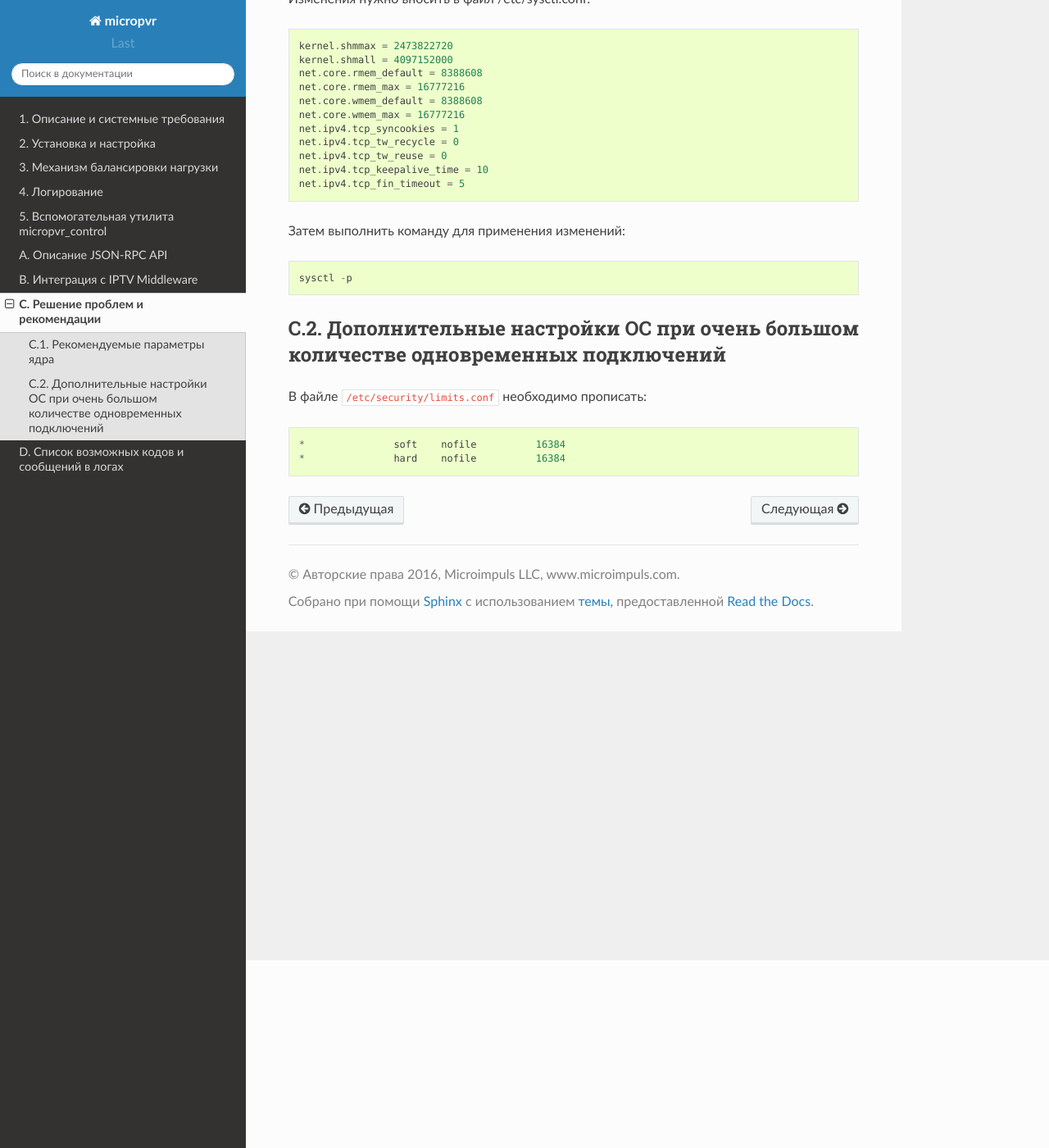
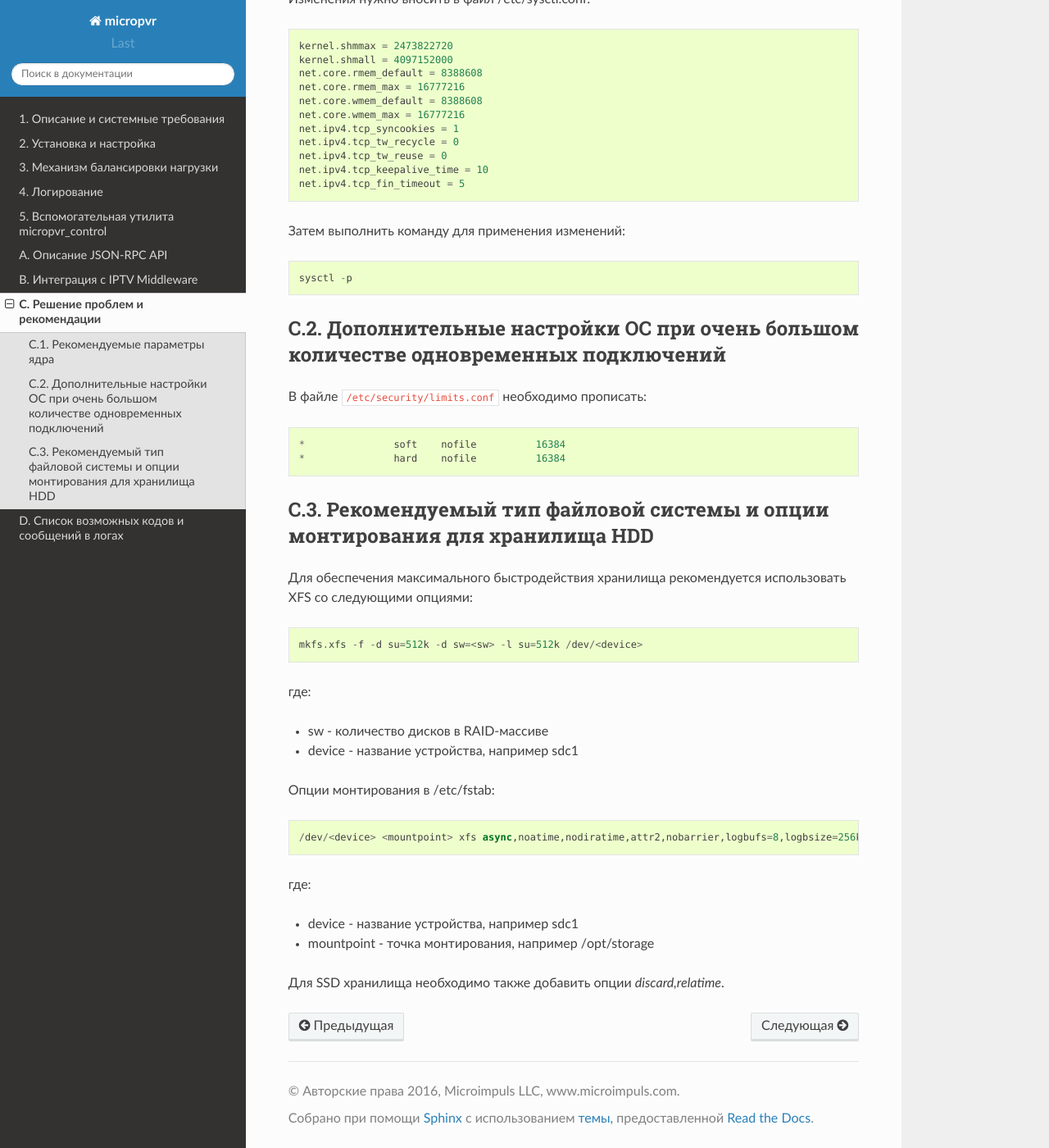
Before and after one commit to microimpuls/micropvr-docs, a Sphinx documentation site: the page built from source/troubleshooting.rst, in a window 1280 px wide and 1400 px high, scrolled down 229 px. Shown: the whole window at 82% size. Built offline with Sphinx 7.4.7 and the Read the Docs theme 2.0.0, drawn with Linux system fonts in a browser that asks for light colours.

Commit message:
Добавил рекомендации по ФС и опциям монтирования

```diff
--- a/source/troubleshooting.rst
+++ b/source/troubleshooting.rst
@@ -36,3 +36,27 @@ C.2. Дополнительные настройки ОС при очень бо
 
     *               soft    nofile          16384
     *               hard    nofile          16384
+
+
+C.3. Рекомендуемый тип файловой системы и опции монтирования для хранилища HDD
+==============================================================================
+
+Для обеспечения максимального быстродействия хранилища рекомендуется использовать XFS со следующими опциями: ::
+
+  mkfs.xfs -f -d su=512k -d sw=<sw> -l su=512k /dev/<device>
+
+где:
+
+- sw - количество дисков в RAID-массиве
+- device - название устройства, например sdc1
+
+Опции монтирования в /etc/fstab: ::
+
+  /dev/<device> <mountpoint> xfs async,noatime,nodiratime,attr2,nobarrier,logbufs=8,logbsize=256k,osyncisdsync 0 0
+
+где:
+
+- device - название устройства, например sdc1
+- mountpoint - точка монтирования, например /opt/storage
+
+Для SSD хранилища необходимо также добавить опции *discard,relatime*.
```
